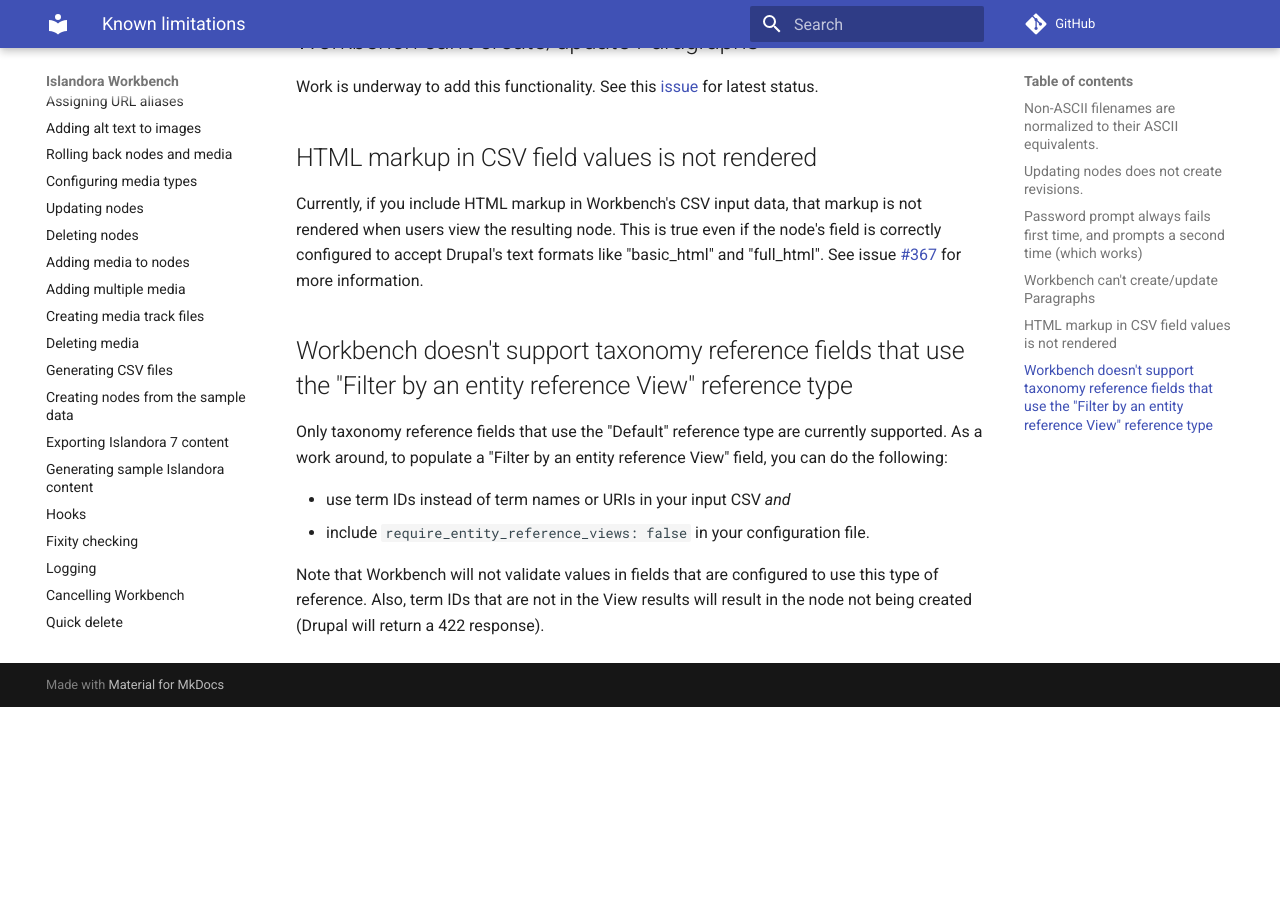
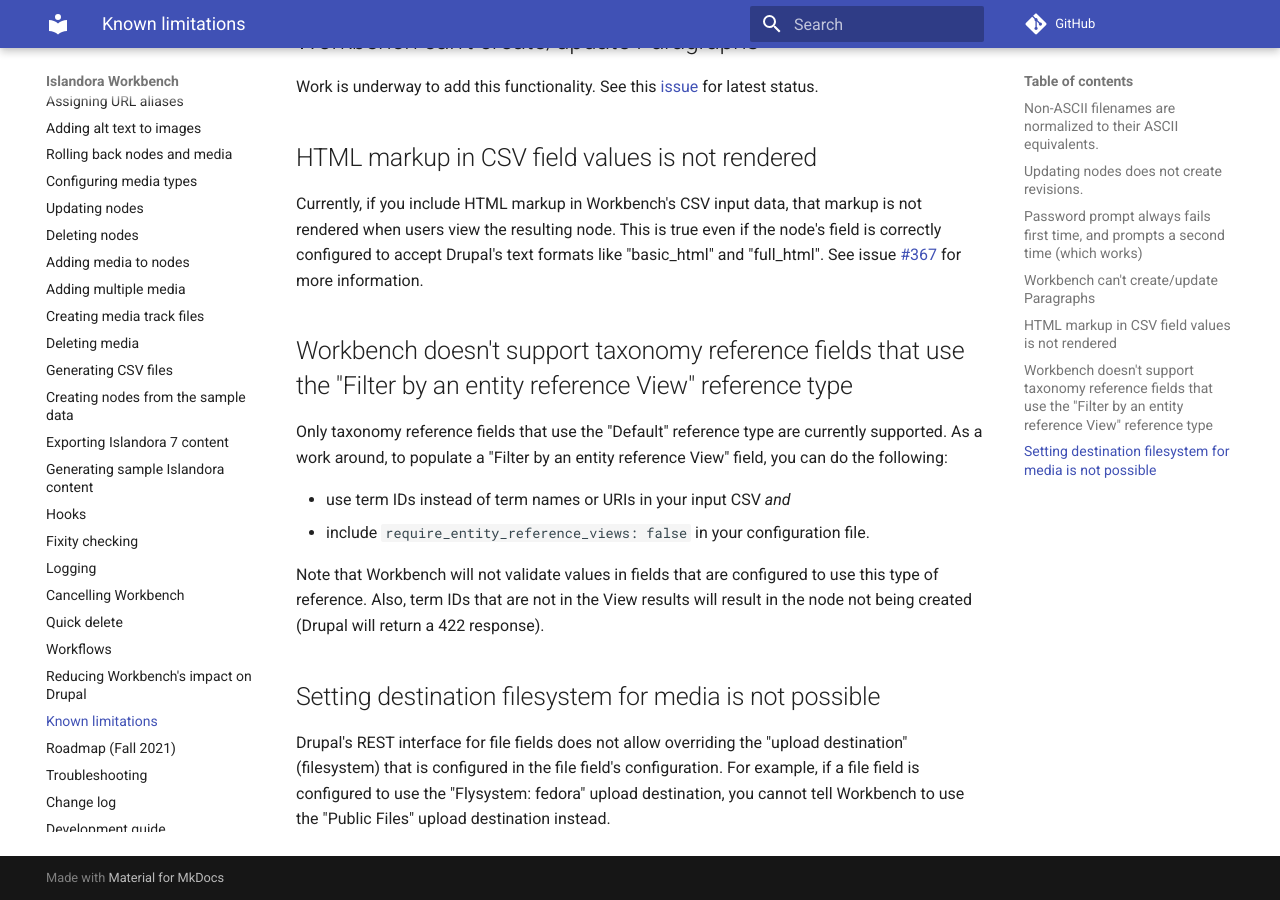
Before and after one commit to mjordan/islandora_workbench_docs, an MkDocs documentation site: the page built from docs/limitations.md, in a window 1280 px wide and 900 px high, scrolled down 783 px. Built offline with MkDocs 1.6.1 and Material for MkDocs 9.7.7, drawn with Linux system fonts in a browser that asks for light colours; comment, search, counter and statistics services are not loaded; before the commit the page ends 1490 px from its top, so only the background shows below that.

Commit message:
Resolves #533.

```diff
--- a/docs/limitations.md
+++ b/docs/limitations.md
@@ -33,3 +33,7 @@
 * include `require_entity_reference_views: false` in your configuration file.
 
 Note that Workbench will not validate values in fields that are configured to use this type of reference. Also, term IDs that are not in the View results will result in the node not being created (Drupal will return a 422 response).
+
+## Setting destination filesystem for media is not possible
+
+Drupal's REST interface for file fields does not allow overriding the "upload destination" (filesystem) that is configured in the file field's configuration. For example, if a file field is configured to use the "Flysystem: fedora" upload destination, you cannot tell Workbench to use the "Public Files" upload destination instead.
```
Also changed, not shown: docs/changelog.md (+1 -1 lines), docs/check.md (+1 -1 lines).
